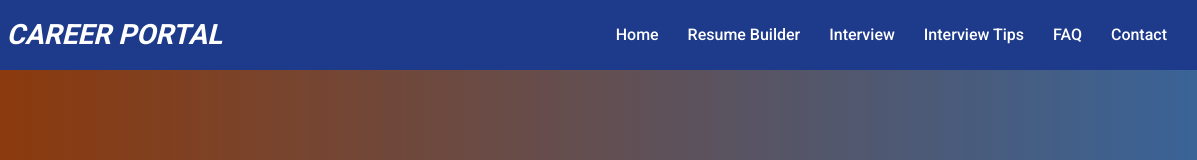
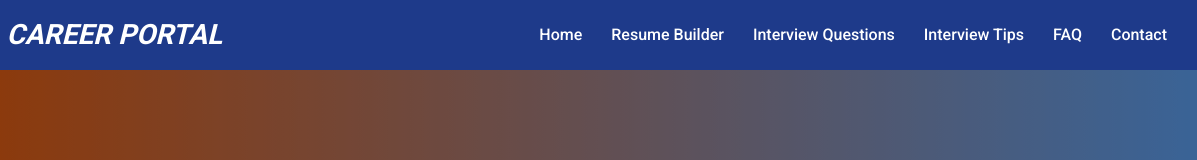
Before and after one commit to Gayu90422/Career-Portal, a plain HTML site: page index.html in a window 1280 px wide. Shown: the top 160 px of the page, 83-1280 px from the left. Drawn offline with Linux system fonts and the light colour scheme.

Commit message:
Update index.html

```diff
--- a/index.html
+++ b/index.html
@@ -125,7 +125,7 @@
         <nav>
             <a href="index.html">Home</a>
             <a href="resume.html">Resume Builder</a>
-            <a href="interview.html">Interview</a>
+            <a href="interview.html">Interview Questions </a>
             <a href="tips.html">Interview Tips</a>
             <a href="#faq" id="faq-link">FAQ</a>
             <a href="#contact">Contact</a>
```
